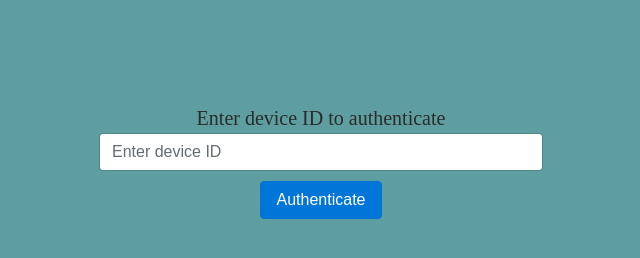
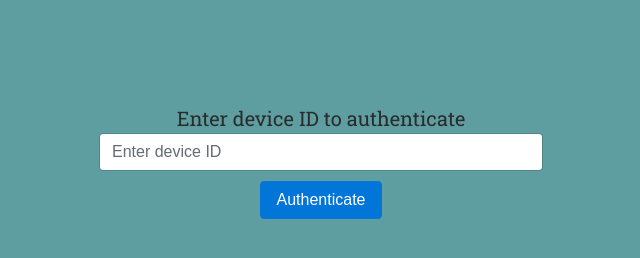
Before and after one commit to josueisonfire/BlueSmoke, a Flask app: page / in a window 1280 px wide. Shown: the part 197-455 px from the top of the page, without its empty margins (319-959 px from the left). Run offline with Flask 2, Linux system fonts and the light colour scheme; some libraries are stand-ins or nearby versions.

Commit message:
Updated CDN

```diff
--- a/templates/index.html
+++ b/templates/index.html
@@ -14,16 +14,15 @@
 		<title>BlueSmoke - Authenticate</title>
 
 		<!-- Favicon -->
-		<link ref = icon href = "../favicon.ico">
+		<link ref = icon href = "../static/img/icon.png">
 
+		<!-- Fonts from Google fonts CDN -->
+		<link href="https://fonts.googleapis.com/css?family=Roboto+Slab" rel="stylesheet">
 
 		<!-- Styling from Bootstrap, additional sytles will overrided
 		by local style sheets -->
-		<link href="../static/bootstrap-4.0.0-alpha.6-dist/css/bootstrap.min.css" rel="stylesheet">
+		<link href="//getbootstrap.com/dist/css/bootstrap.min.css" rel="stylesheet">
 		<link href="../static/index.css" rel="stylesheet">
-
-		<script src="../static/bootstrap-4.0.0-alpha.6-dist/js/bootstrap.min.js"></script>
-		<script src="../static/js/jquery-3.2.1.min.js"></script>
 	</head>
 
 	<!-- ===================================================== -->
```
